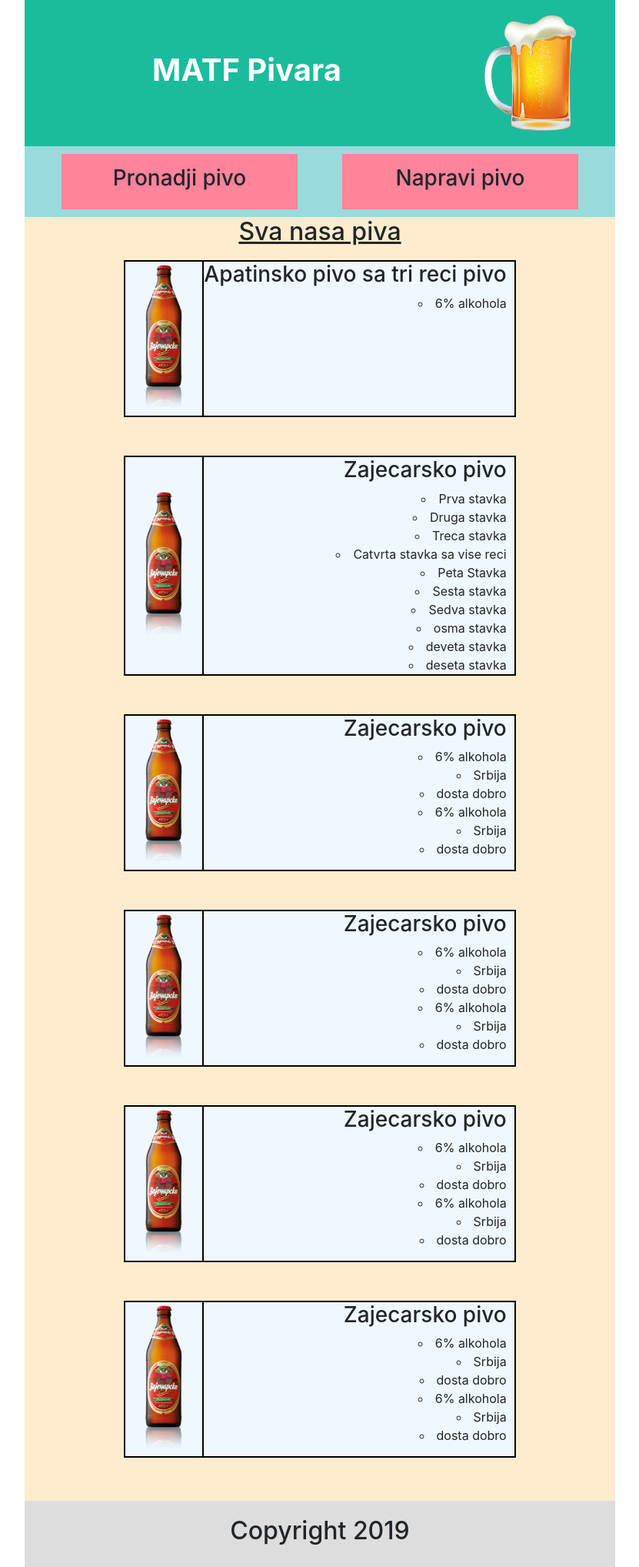
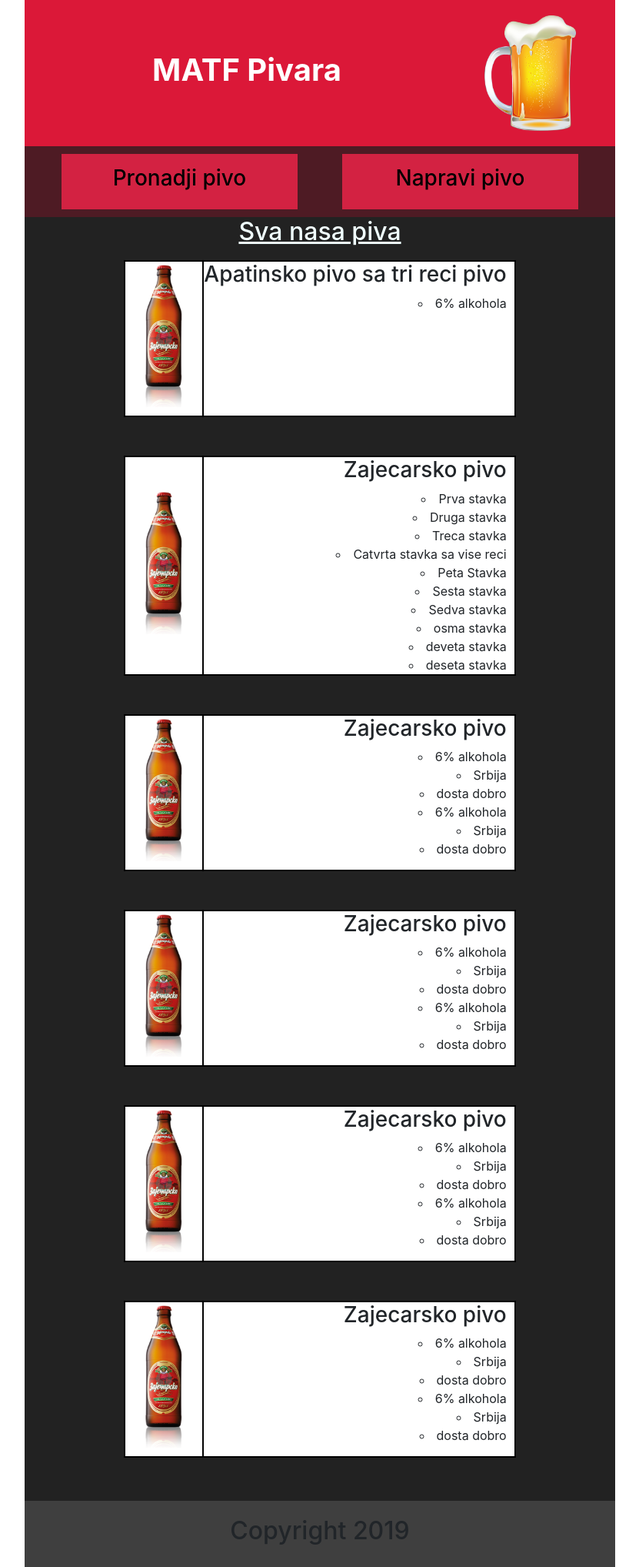
Before and after one commit to MarkoMAT4/MarkoMAT4.github.io, a PHP site: page / in a window 1280 px wide. Shown: the whole page at 77% size, without its empty margins (224-1055 px from the left). Run offline with PHP 8.4, Linux system fonts and the light colour scheme.

Commit message:
promena boja

```diff
--- a/css/style.css
+++ b/css/style.css
@@ -15,8 +15,8 @@
   }
 
 .header {
-    background: #1abc9c;
-    color: white;
+    background: #db1838;
+    color: rgb(255, 255, 255);
     display: flex;
     flex-wrap: wrap;
     justify-content: center;
@@ -44,15 +44,16 @@
 .nav {
     display: flex;
     flex-wrap: wrap;
-    background-color: rgb(153, 219, 221);
+    background-color: rgb(78, 27, 36);
     justify-content: space-evenly;
 }
 .nav > div {
     flex: 0 0 40%;
-    background:rgb(255, 131, 154);
+    background:rgb(211, 34, 66);
     padding: 15px 0;
     margin: 10px;
     text-align: center;
+    color: rgb(0, 0, 0);
 
 }
 
@@ -60,7 +61,7 @@
 
 .glavno {
     display: flex;
-    background-color: blanchedalmond;
+    background-color: rgb(34, 34, 34);
     flex-direction: column;
 
 }
@@ -74,6 +75,7 @@
 .glavno > div >h2 {
     text-align: center;
     text-decoration-line: underline;
+    color: azure;
 }
 
 .lista {
@@ -98,7 +100,7 @@
 
 .kockapiva > div {
     border: 1px solid black;
-    background-color: aliceblue;
+    background-color: rgb(255, 255, 255);
 }
 
 .pivoSlika {
@@ -134,5 +136,5 @@
 .footer {
     padding: 20px;
     text-align: center;
-    background: #ddd;
+    background: rgb(63, 63, 63);
   }
```
